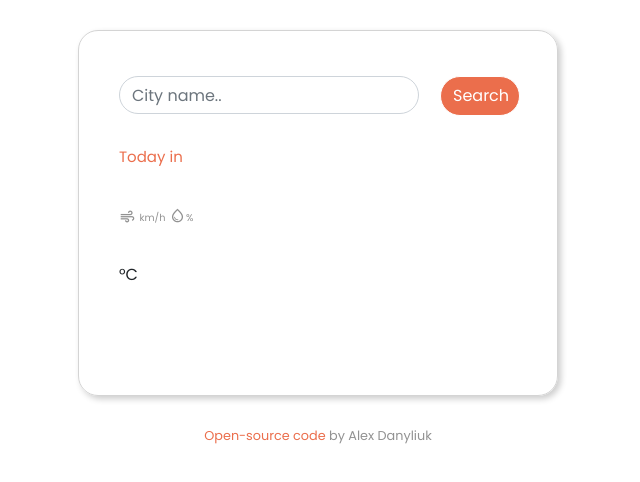
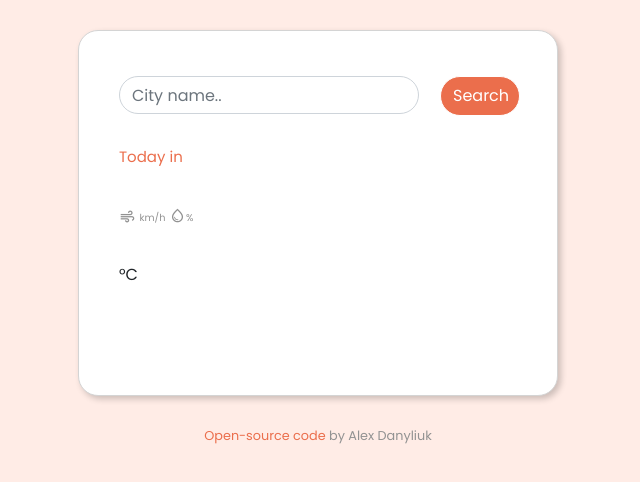
Before and after one commit to AlexDan42/weather-app, a plain HTML site: page index.html in a window 1280 px wide. Shown: the whole page, without its empty margins (322-962 px from the left). Drawn offline with nearby package versions, Linux system fonts and the light colour scheme; no server answers.

Commit message:
Cleaned the code

```diff
--- a/src/style.css
+++ b/src/style.css
@@ -1,5 +1,6 @@
 body {
   font-family: "Poppins", sans-serif;
+  background: #ffece6;
 }
 
 h1 {
@@ -54,9 +55,7 @@ li:first-letter {
 .weather-app-wrapper {
   max-width: 480px;
   margin: 30px auto;
-}
-
-.weather-app {
+  background: white;
   padding: 40px;
   border: 1px solid #d4d4d4;
   border-radius: 20px;
```
